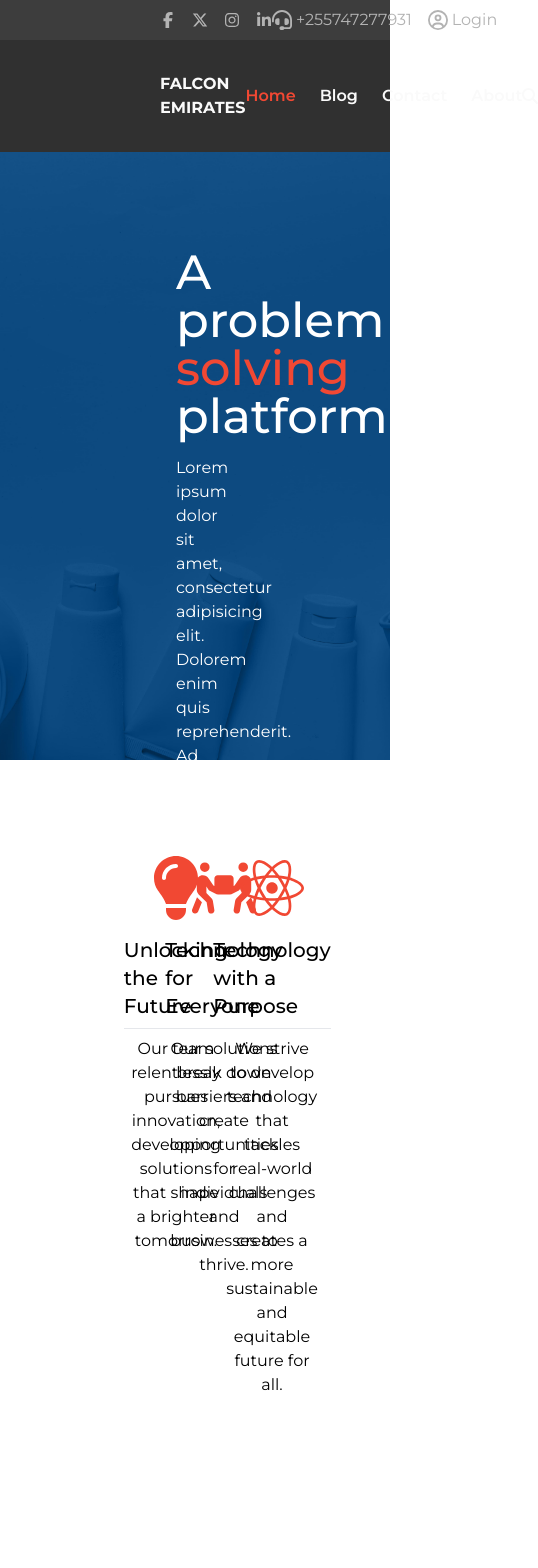
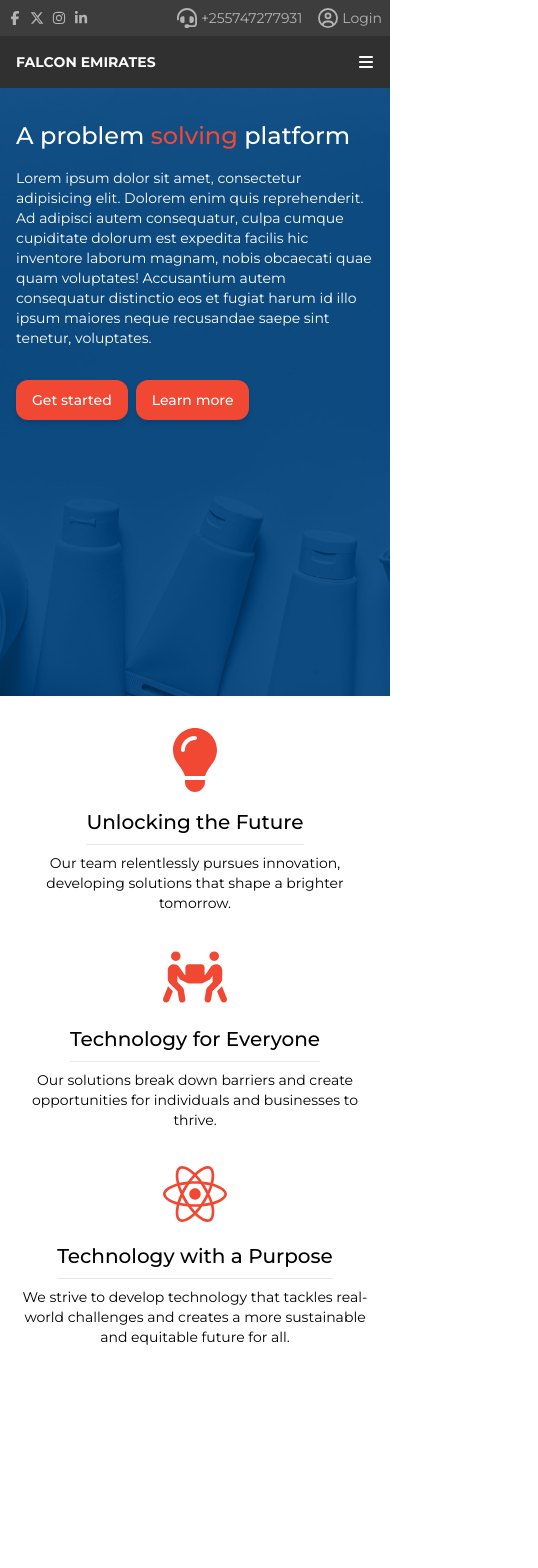
Before and after one commit to kazimoto5520/falcon-emirates, a Next.js app: page / in a window 390 px wide. Shown: the top 1568 px of the page, 538 px wide, since content can reach past the window. After the commit the page ends 1379 px from the top, so only its background shows below. Built offline with nearby package versions, Linux system fonts and the light colour scheme.

Commit message:
Implement mobile responsiveness

```diff
--- a/components/Hero.tsx
+++ b/components/Hero.tsx
@@ -3,11 +3,11 @@ import {Button} from "@/components/ui/button";
 
 const Hero = () => {
     return (
-        <div className="py-24 px-12 hero-background h-[72vh]">
-            <div className="mx-32">
-                <div className="text-white w-full max-w-[800px]">
-                    <h1 className="text-5xl font-medium mb-4">A problem <span className="text-[#f14833]">solving</span> platform</h1>
-                    <p>Lorem ipsum dolor sit amet, consectetur adipisicing elit. Dolorem enim quis reprehenderit. Ad
+        <div className="py-24 px-12 hero-background h-[72vh] max-sm:py-8 max-sm:px-4">
+            <div className="mx-32 max-sm:mx-0 max-lg:mx-16">
+                <div className="text-white w-full max-w-[800px] max-sm:max-w-full max-lg:max-w-full">
+                    <h1 className="text-5xl font-medium mb-4 max-sm:text-2xl">A problem <span className="text-[#f14833]">solving</span> platform</h1>
+                    <p className="max-sm:text-sm">Lorem ipsum dolor sit amet, consectetur adipisicing elit. Dolorem enim quis reprehenderit. Ad
                         adipisci autem consequatur, culpa cumque cupiditate dolorum est expedita facilis hic inventore
                         laborum magnam, nobis obcaecati quae quam voluptates! Accusantium autem consequatur distinctio
                         eos et fugiat harum id illo ipsum maiores neque recusandae saepe sint tenetur, voluptates.</p>
--- a/components/NavIcons.tsx
+++ b/components/NavIcons.tsx
@@ -4,9 +4,9 @@ import {FaFacebookF, FaHeadset, FaInstagram, FaLinkedinIn, FaRegCircleUser, FaXT
 
 const NavIcons = () => {
     return (
-        <div className="bg-[#3d3d3d] p-2 text-[#b3b3b3]">
-            <div className="mx-32 px-6 flex justify-between items-center">
-                <div className="flex space-x-4 items-center">
+        <div className="bg-[#3d3d3d] p-2 text-[#b3b3b3] max-sm:mx-0 max-sm:text-sm">
+            <div className="mx-32 px-6 flex justify-between items-center max-sm:px-0 max-sm:mx-0 max-lg:mx-16">
+                <div className="flex space-x-4 items-center max-sm:space-x-2">
                     <div className="hover:text-[#f14833] duration-300">
                         <Link href="#">
                             <FaFacebookF/>
--- a/components/Navbar.tsx
+++ b/components/Navbar.tsx
@@ -1,22 +1,22 @@
 import React from 'react';
 import NavIcons from "@/components/NavIcons";
 import Link from "next/link";
-import {FaMagnifyingGlass} from "react-icons/fa6";
+import {FaBars, FaMagnifyingGlass} from "react-icons/fa6";
 
 const Navbar = () => {
     return (
-        <div className="">
+        <div className="max-sm:mx-0">
             <NavIcons/>
 
-            <div className="bg-[#303030] text-[#fafafa] p-8">
-                <div className="mx-32 flex justify-between items-center">
-                    <div className="uppercase font-bold">
+            <div className="bg-[#303030] text-[#fafafa] p-8 max-sm:p-4">
+                <div className="mx-32 flex justify-between items-center max-sm:mx-0 max-lg:mx-16">
+                    <div className="uppercase font-bold max-sm:text-sm">
                         <Link href="/">
                             <h1>Falcon Emirates</h1>
                         </Link>
                     </div>
 
-                    <div className="flex space-x-6 font-semibold">
+                    <div className="flex space-x-6 font-semibold max-sm:hidden">
                         <Link href="#" className="text-[#f14833]">
                             Home
                         </Link>
@@ -34,8 +34,12 @@ const Navbar = () => {
                         </Link>
                     </div>
 
-                    <div className="hover:cursor-pointer">
+                    <div className="hover:cursor-pointer max-sm:hidden">
                         <FaMagnifyingGlass/>
+                    </div>
+
+                    <div className="hover:cursor-pointer hidden max-sm:block">
+                        <FaBars />
                     </div>
                 </div>
             </div>
--- a/components/OurCoreValues.tsx
+++ b/components/OurCoreValues.tsx
@@ -4,16 +4,16 @@ import {Separator} from "@/components/ui/separator";
 
 const OurCoreValues = () => {
     return (
-        <div className="bg-white py-24 px-12">
-            <div className="mx-32">
-                <div className="grid grid-cols-3 gap-12">
+        <div className="bg-white py-24 px-12 max-sm:px-4 max-sm:py-8 max-lg:py-12 max-lg:px-8">
+            <div className="mx-32 max-sm:mx-0 max-lg:mx-16">
+                <div className="grid grid-cols-3 gap-12 max-sm:grid-cols-1 max-sm:gap-8">
                     <div>
                         <div className="flex flex-col justify-center items-center">
                             <div className="mb-4">
                                 <FaLightbulb size={64} className="text-[#f14833]"/>
                             </div>
-                            <h1 className="text-xl font-medium border-b border-b-gray-200 pb-2">Unlocking the Future</h1>
-                            <p className="text-center mt-2">Our team relentlessly pursues innovation, developing solutions that shape a brighter
+                            <h1 className="text-xl text-center font-medium border-b border-b-gray-200 pb-2">Unlocking the Future</h1>
+                            <p className="text-center mt-2 max-sm:text-sm">Our team relentlessly pursues innovation, developing solutions that shape a brighter
                                 tomorrow.</p>
                         </div>
                     </div>
@@ -23,8 +23,8 @@ const OurCoreValues = () => {
                             <div className="mb-4">
                                 <FaPeopleCarryBox size={64} className="text-[#f14833]"/>
                             </div>
-                            <h1 className="text-xl font-medium border-b border-b-gray-200 pb-2">Technology for Everyone</h1>
-                            <p className="text-center mt-2">Our solutions break down barriers and create opportunities for individuals and businesses
+                            <h1 className="text-xl text-center font-medium border-b border-b-gray-200 pb-2">Technology for Everyone</h1>
+                            <p className="text-center mt-2 max-sm:text-sm">Our solutions break down barriers and create opportunities for individuals and businesses
                                 to thrive.</p>
                         </div>
                     </div>
@@ -34,8 +34,8 @@ const OurCoreValues = () => {
                             <div className="mb-4">
                                 <FaReact size={64} className="text-[#f14833]"/>
                             </div>
-                            <h1 className="text-xl font-medium border-b border-b-gray-200 pb-2">Technology with a Purpose</h1>
-                            <p className="text-center mt-2">We strive to develop technology that tackles real-world challenges and creates a more
+                            <h1 className="text-xl text-center font-medium border-b border-b-gray-200 pb-2">Technology with a Purpose</h1>
+                            <p className="text-center mt-2 max-sm:text-sm">We strive to develop technology that tackles real-world challenges and creates a more
                                 sustainable and equitable future for all.</p>
                         </div>
                     </div>
--- /dev/null
+++ b/components/ui/separator.tsx
@@ -0,0 +1,31 @@
+"use client"
+
+import * as React from "react"
+import * as SeparatorPrimitive from "@radix-ui/react-separator"
+
+import { cn } from "@/lib/utils"
+
+const Separator = React.forwardRef<
+  React.ElementRef<typeof SeparatorPrimitive.Root>,
+  React.ComponentPropsWithoutRef<typeof SeparatorPrimitive.Root>
+>(
+  (
+    { className, orientation = "horizontal", decorative = true, ...props },
+    ref
+  ) => (
+    <SeparatorPrimitive.Root
+      ref={ref}
+      decorative={decorative}
+      orientation={orientation}
+      className={cn(
+        "shrink-0 bg-border",
+        orientation === "horizontal" ? "h-[1px] w-full" : "h-full w-[1px]",
+        className
+      )}
+      {...props}
+    />
+  )
+)
+Separator.displayName = SeparatorPrimitive.Root.displayName
+
+export { Separator }
```
